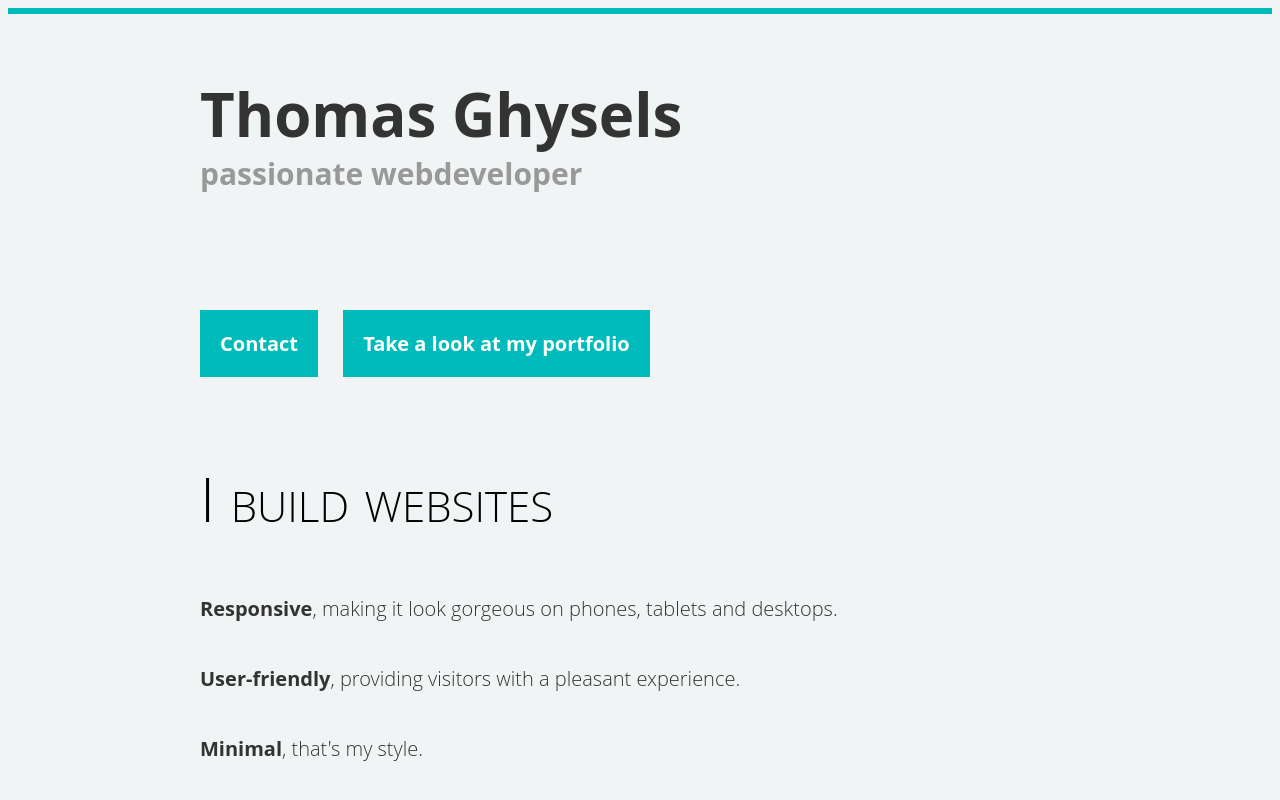
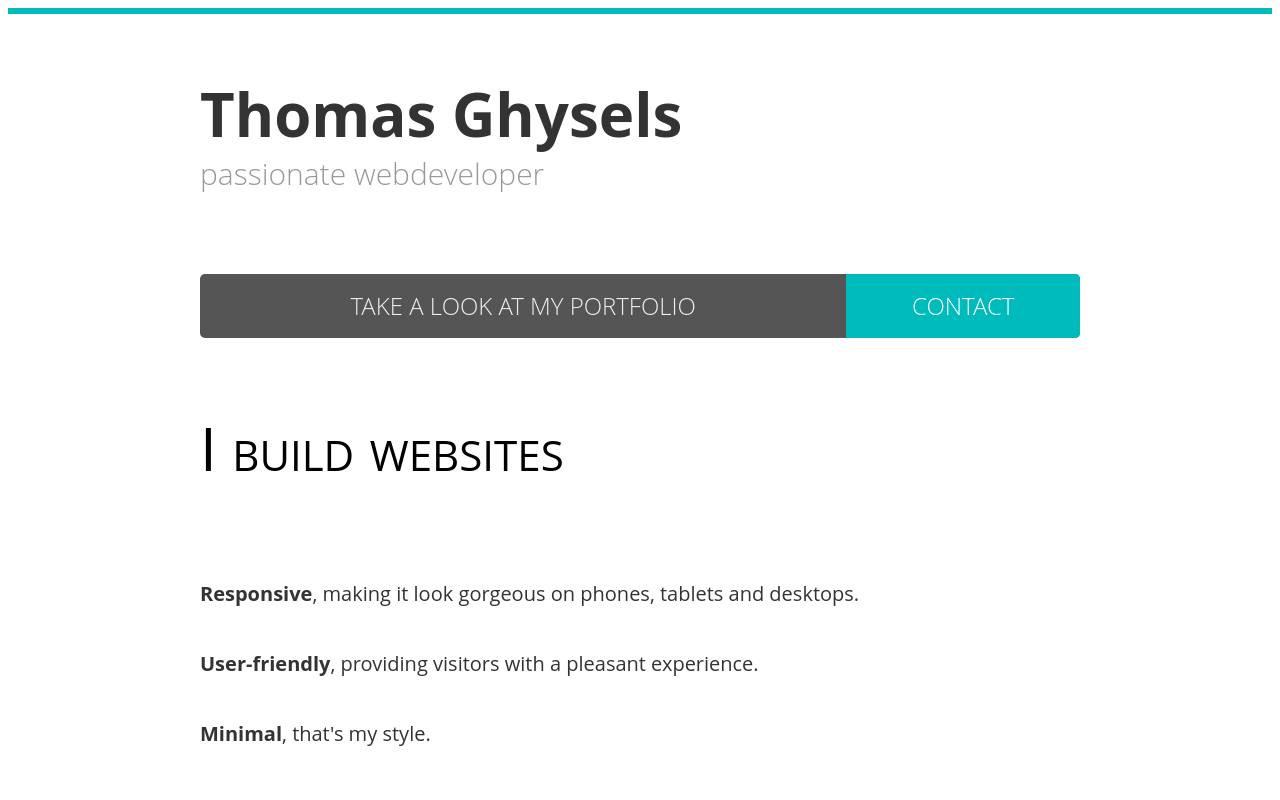
Before and after one commit to thgh/thgh.github.io, a website: page src/index.html in a window 1280 px wide. Shown: the top 800 px of the page. Drawn offline with Linux system fonts and the light colour scheme.

Commit message:
CSS finetuning (+old changes)

```diff
--- a/src/css/main.css
+++ b/src/css/main.css
@@ -1,213 +1,288 @@
-/* Structure */
-
-html, body {
+html,
+body {
   height: 100%;
   line-height: 1.5em;
   font-family: "Open Sans", "Segoe UI", Frutiger, "Frutiger Linotype", "Dejavu Sans", "Helvetica Neue";
-  font-weight: 300;
-  background: #f1f4f4;
-  color: #333;
+  font-weight: 400;
+  background: #fff;
+  color: #333
 }
+
 header {
-  border-top: .2em solid #0bb;
+  border-top: .2em solid #0bb
 }
+
 .container {
   max-width: 55rem;
   margin: 0 auto;
-  padding: 0 1rem;
+  padding: 0 1rem
 }
-/* Typography */
 
 a {
   text-decoration: none;
-  color: #099;
+  color: #099
 }
+
 b {
   font-weight: 700
 }
+
 h2 {
-  font-weight: 300;
+  display: inline-block;
+  font-weight: 400;
   font-variant: small-caps;
+  text-transform: low
 }
+
 h2 a {
   display: block;
-  line-height: 2em;
+  line-height: 1.5em;
+  margin-bottom: .5em;
+  border-bottom: 1px solid transparent;
   font-size: 2em;
   color: #000
 }
-h2 a:hover, h2 a:focus {
-  text-decoration: underline;
+
+h2 a:focus,
+h2 a:hover {
+  border-bottom: 1px solid #000
 }
+
 p {
-  padding: .5em 0;
+  padding: .5em 0
 }
+
 p a {
-  text-decoration: underline;
-  color: #099;
+  border-bottom: 1px solid;
+  color: #099
 }
-p a:hover, p a:focus {
-  text-decoration: none;
+
+p a:focus,
+p a:hover {
+  color: #000;
+  border-color: #ccc
 }
-/* Header */
 
 h1 {
   padding: .5em 0;
   line-height: 1em;
-  font-size: 2em;
+  font-size: 2em
 }
+
 h1 a {
   color: #333
 }
+
 h1 strong {
-  font-weight: 700;
+  font-weight: 700
 }
+
 header small {
   font-size: .5em;
+  font-weight: 300;
   color: #999;
-  display: block;
+  display: block
 }
-/* Call to action */
-
-.cta {
-  padding: 2em 0;
-  line-height: 3em;
-}
-.cta .btn {
-  margin-right: 1em;
-}
-.cta span {
-  white-space: nowrap;
-}
-/* Sections */
 
 section {
-  padding-bottom: 2em;
+  padding-bottom: 2em
 }
-/* Portfolio - grid */
 
 .row {
-  margin: 0;
+  margin: 0
 }
-.row:before, .row:after {
+
+.row:after,
+.row:before {
   display: table;
   content: "";
-  line-height: 0;
+  line-height: 0
 }
+
 .row:after {
-  clear: both;
+  clear: both
 }
-/* Portfolio */
 
 .col {
   overflow: hidden;
   padding-bottom: 1em
 }
+
 .col h3 {
-  font-weight: 700;
+  font-weight: 700
 }
+
 .col p {
-  padding: 0;
-  line-height: 1.5em;
-  padding-bottom: .5em;
+  padding: 0 0 .5em;
+  line-height: 1.5em
 }
+
 .col a {
   margin-top: 0;
-  white-space: nowrap;
+  white-space: nowrap
 }
-.col a:hover, .col a:focus {
-  color: #068;
+
+.col a:focus,
+.col a:hover {
+  color: #066
 }
+
 .col a:active {
-  color: #000;
+  color: #000
 }
+
 #portfolio a:visited {
   color: #333;
+  border-color: #ccc
 }
+
 .col i {
   color: #999
 }
-/* Contact form */
 
-#contact {
+.contact-wrapper{
   height: 100%;
+  background: #eee;
+  padding-top: 2rem;
 }
+
 label {
-  display: none;
+  display: none
 }
+
 fieldset {
-  padding-top: 1em;
+  padding-top: 1em
 }
+
 fieldset p {
-  padding: 1px 0;
-  line-height: 0;
+  padding: 2px 0;
+  line-height: 0
 }
-input, textarea {
+
+fieldset button {
+  margin: .5em 0
+}
+
+button,
+input,
+textarea {
+  font-family: "Open Sans", "Segoe UI", Frutiger, "Frutiger Linotype", "Dejavu Sans", "Helvetica Neue";
+  font-size: 1em;
+  line-height: 1em
+}
+
+input,
+textarea {
   padding: 1em;
   width: 100%;
   margin: 0;
   border: 0;
-  border-bottom: 1px solid #ccc;
-  color: #333;
+  border-left: .2em solid #ccc;
+  background: #fff;
 }
-input:focus, textarea:focus {
-  border-color: #000;
+
+input:focus,
+textarea:focus {
+  border-color: #0bb;
+  outline: 0
 }
-button, .btn {
+
+.btn,
+button {
   transition: background .3s;
-  padding: 1em;
-  line-height: 1em;
-  margin: .5em 0;
-  min-width: 20%;
+  display: block;
+  padding: 1em 1rem;
+  border: 0;
+  border-radius: 5px;
   background: #0bb;
   color: #fff;
-  border: 0;
-  font-weight: 700;
+  text-transform: uppercase;
   text-decoration: none;
+  text-align: center;
   cursor: pointer;
+  white-space: nowrap;
+  -webkit-user-select: none;
+  -moz-user-select: none;
+  -ms-user-select: none;
+  -o-user-select: none;
+  user-select: none
 }
-button:hover, .btn:hover {
+
+.btn:focus,
+.btn:hover,
+button:focus,
+button:hover {
   background: #099;
-  color: #fff;
+  color: #fff
 }
-input, textarea, button {
-  font-family: "Open Sans", "Segoe UI", Frutiger, "Frutiger Linotype", "Dejavu Sans", "Helvetica Neue";
-  font-size: 1em;
+
+.cta {
+  margin: 1em 0 2em;
+  padding: 0;
+  text-transform: uppercase
 }
-/* Responsive */
 
-@media (min-width: 30em) {
+.btn-default {
+  display: none;
+  font-weight: 400;
+  background: #555;
+  color: #eee
+}
+
+.btn-default:focus,
+.btn-default:hover {
+  background: #444;
+  color: #fff
+}
+
+@media screen and (min-width: 30em) and (min-height: 15em) {
   body {
-    font-size: 1.125em;
+    font-size: 1.125em
   }
   header {
-   font-size: 1.25em;
+    font-size: 1.25em
   }
 }
-@media (min-width: 40em) {
+
+@media screen and (min-width: 40em) and (min-height: 20em) {
   body {
-    font-size: 1.25em;
+    font-size: 1.25em
   }
   header {
-   font-size: 1.5em;
+    font-size: 1.5em
+  }
+  .cta {
+    border-radius: 5px;
+    margin: 1em 0 2em
+  }
+  .btn,
+  button {
+    padding: .7em 1.2em;
+    min-width: 20%;
+    font-size: 1.2em;
+    font-weight: 300
+  }
+  .btn-contact {
+    border-radius: 0 5px 5px 0;
+    float: right
+  }
+  .btn-default {
+    padding: .7em 0;
+    display: block
   }
 }
-@media (min-height: 20em) {} @media (min-height: 40em) {
-  h2 a {
-    display: block;
-    font-size: 2em
- }
-}
+
 @media (min-width: 50em) {
-  .row > .col {
+  .row>.col {
     width: 50%;
     float: left;
-    padding-top: 1em;
+    padding-top: 1em
   }
- .row .col: nth-child(2n+1) {
-   clear: left;
+  .row .col:nth-child(2n+1) {
+    clear: left
   }
   .col p {
     font-size: .8em;
-  padding-bottom: .2em;
+    padding-bottom: .2em
   }
 }
--- a/src/index.html
+++ b/src/index.html
@@ -209,6 +209,7 @@
       </div>
     </section>
   </main>
+  <div class="contact-wrapper">
     <footer id="contact" class="container">
       <form>
         <h2>
@@ -242,6 +243,7 @@
         </fieldset>
       </form>
     </footer>
+  </div>
   <script type="text/javascript">
   /* Analytics */
   (function(i, s, o, g, r, a, m) {
```
Also changed, not shown: css/main.css (+1 -1 lines), index.html (+2 -0 lines). Lines whose indentation alone changed are shown as unchanged.
